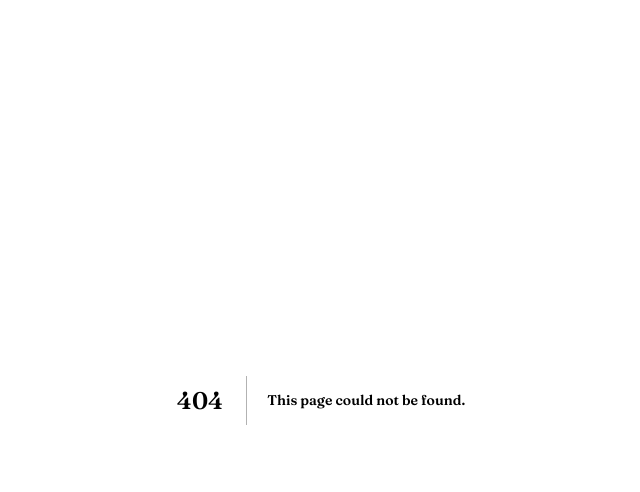
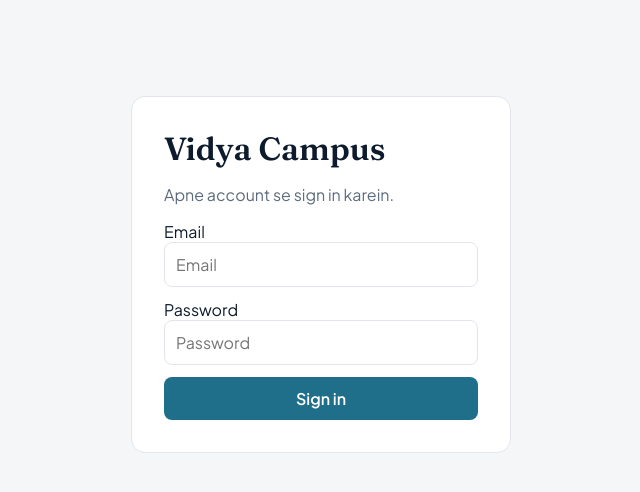
Before and after one commit to Md-Zakaullah/12thschool, a Next.js app: page /login in a window 1280 px wide. Before the commit this address had no page. Shown: the top 492 px of the page, without its empty margins (319-959 px from the left). Built offline with nearby package versions, Linux system fonts and the light colour scheme.

Commit message:
Restore Next.js app structure and secure school data

```diff
--- /dev/null
+++ b/app/login/page.tsx
@@ -0,0 +1,42 @@
+"use client";
+
+import { useState, type FormEvent } from "react";
+import { createClient } from "@/lib/supabase/client";
+
+export default function LoginPage() {
+  const [email, setEmail] = useState("");
+  const [password, setPassword] = useState("");
+  const [errorMessage, setErrorMessage] = useState("");
+  const [busy, setBusy] = useState(false);
+
+  async function submit(event: FormEvent<HTMLFormElement>) {
+    event.preventDefault();
+    setErrorMessage("");
+    setBusy(true);
+    try {
+      const { error } = await createClient().auth.signInWithPassword({ email, password });
+      if (error) {
+        setErrorMessage("Email ya password galat hai.");
+        return;
+      }
+      window.location.assign("/dashboard");
+    } catch {
+      setErrorMessage("Login abhi complete nahi ho saka. Dobara try karein.");
+    } finally {
+      setBusy(false);
+    }
+  }
+
+  return (
+    <form className="login" onSubmit={submit}>
+      <h1>Vidya Campus</h1>
+      <p style={{ color: "var(--muted)" }}>Apne account se sign in karein.</p>
+      <label htmlFor="email">Email</label>
+      <input id="email" type="email" autoComplete="username" placeholder="Email" value={email} onChange={event => setEmail(event.target.value)} required />
+      <label htmlFor="password">Password</label>
+      <input id="password" type="password" autoComplete="current-password" placeholder="Password" value={password} onChange={event => setPassword(event.target.value)} required />
+      {errorMessage && <p role="alert" style={{ color: "#c0392b" }}>{errorMessage}</p>}
+      <button className="btn" style={{ width: "100%" }} disabled={busy}>{busy ? "Signing in…" : "Sign in"}</button>
+    </form>
+  );
+}
```
